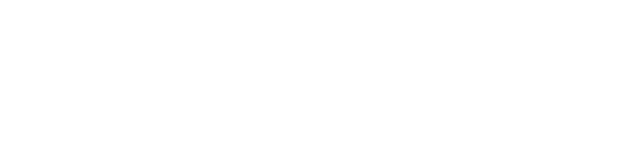
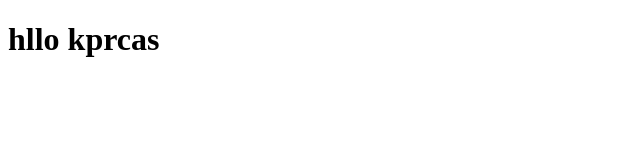
Before and after one commit to lakshana1730/KPRCAS060, a plain HTML site: page index.html in a window 1280 px wide. Shown: the whole page, without its empty margins (0-640 px from the left). Drawn offline with Linux system fonts and the light colour scheme.

Commit message:
Update index.html

```diff
--- a/index.html
+++ b/index.html
@@ -6,6 +6,7 @@
     <title>Document</title>
 </head>
 <body>
+    <h1>hllo kprcas</h1>
 
 </body>
 </html>
```
